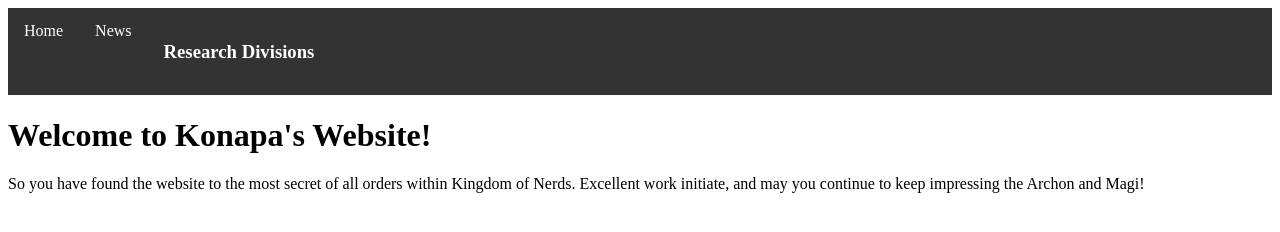
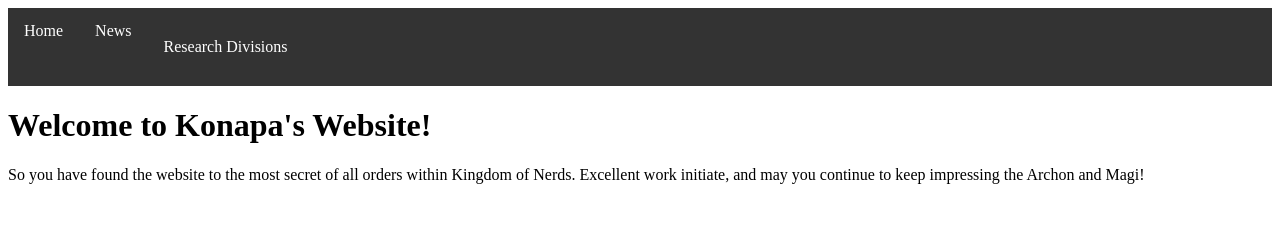
Before and after one commit to MorrowofKoN/Konapa, a plain HTML site: page index.html in a window 1280 px wide. Drawn offline with Linux system fonts and the light colour scheme.

Commit message:
changed header 3 in dropdown to p

```diff
--- a/index.html
+++ b/index.html
@@ -15,7 +15,7 @@
         <a href="#news">News</a>
         <div class="dropdown">
             <button class="dropbtn">
-                <h3>Research Divisions</h3>
+                <p>Research Divisions</p>
                 <i class="fa fa-caret-down"></i>
             </button>
             <div class="dropdown-content">
```
